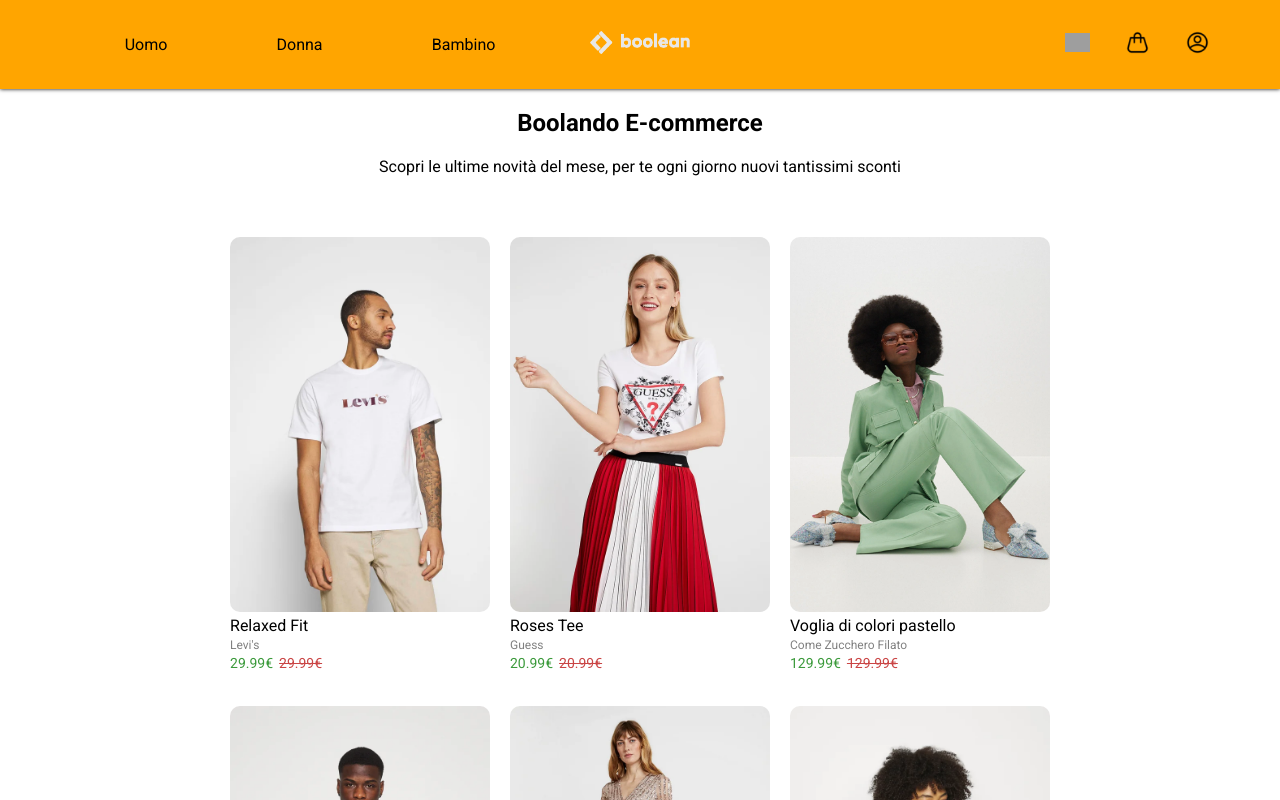
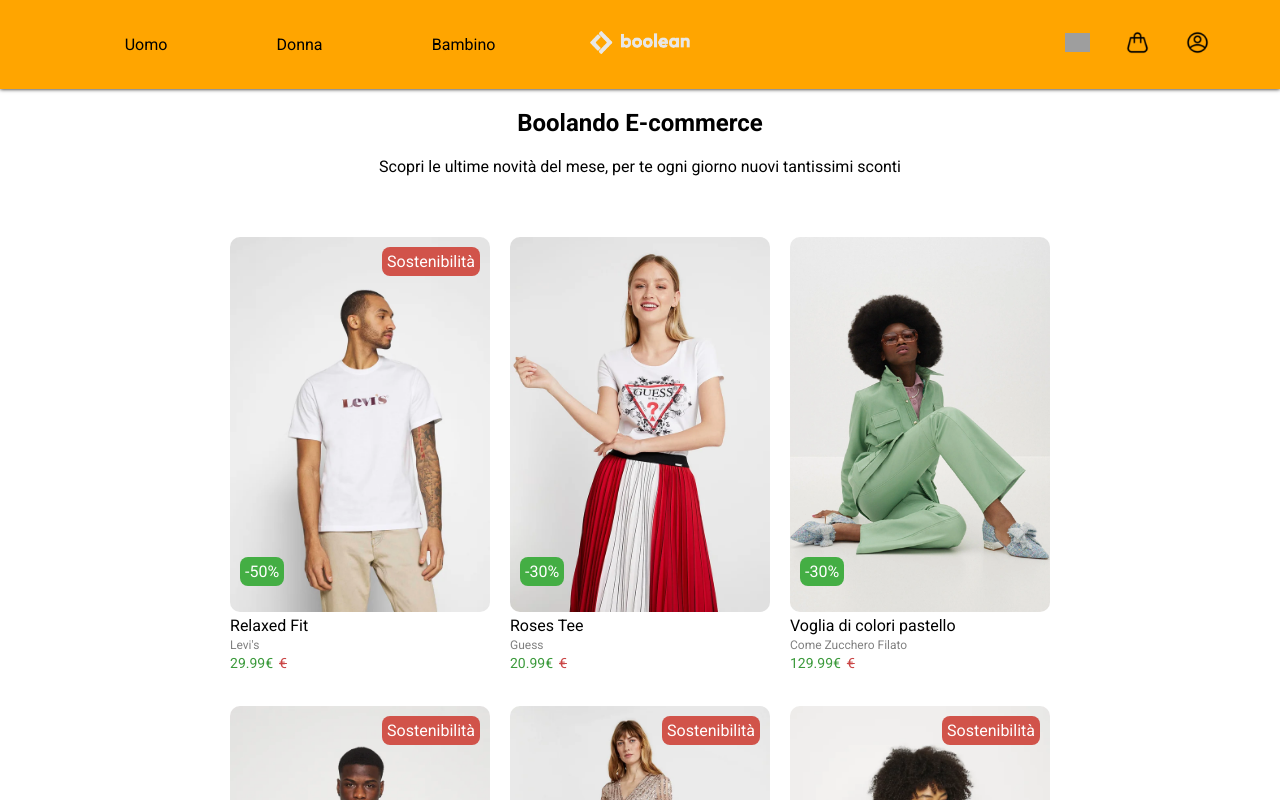
Before and after one commit to orlandomanfredini/vite-boolando, a Vue app in the folder vite-boolando/: page / in a window 1280 px wide. Shown: the top 800 px of the page. Built offline with nearby package versions, Linux system fonts and the light colour scheme; grey boxes are pictures that could not be loaded.

Commit message:
ADD: commit

```diff
--- a/vite-boolando/src/assets/db2.json
+++ b/vite-boolando/src/assets/db2.json
@@ -94,6 +94,7 @@
       "brand": "Esprit",
       "name": "Maglione - Black",
       "price": 29.99,
+
       "isInFavorites": true,
       "badges": [
         {
--- a/vite-boolando/src/assets/scss/card.scss
+++ b/vite-boolando/src/assets/scss/card.scss
@@ -18,17 +18,32 @@
 .card-img .discount{
     position: absolute;
     left: 10px;
-    bottom: 20px;
+    bottom: 30px;
     background-color: rgb(68, 174, 68);
     padding: 5px;
     border-radius: 8px;
     color: white;
 }
 
+.card-img .sustenible{
+    position: absolute;
+    right: 10px;
+    top: 10px;
+    background-color: rgb(209, 83, 74);
+    padding: 5px;
+    border-radius: 8px;
+    color: white;
+    opacity: 1;
+}
+
 .card-img img{
     max-width: 100%;
+    max-height: 100%;
     border-radius: 10px;
 }
+
+
+
 
 .overlay{
     display: flex;
--- a/vite-boolando/src/components/AppContent.vue
+++ b/vite-boolando/src/components/AppContent.vue
@@ -17,8 +17,11 @@
         }
 
     },
+
+
+
     mounted(){
-        console.log(this.products)
+
     }
 }
 </script>
--- a/vite-boolando/src/components/AppProduct.vue
+++ b/vite-boolando/src/components/AppProduct.vue
@@ -4,11 +4,12 @@
 
 
     data(){
-
         return {
 
+
         }
-    }
+    },
+
 }
 </script>
 
@@ -17,10 +18,15 @@
     <div class="card">
         <div class="card-img">
             <img :src="singleProduct.frontImage">
-            <!-- <div class="discount">{{ singleProduct.badges[1].value }} %</div> -->
+            <div  v-for="(info, i) in singleProduct.badges" class="info">
+                <div :class="info.type === 'discount' ? 'discount' : 'sustenible' ">{{ info.value }}</div>
+            </div>
+
             <div class="overlay">
                 <img class="overlay-img" :src="singleProduct.backImage" alt="">
-                <!-- <div class="discount">{{ singleProduct.sconto }} %</div> -->
+                <div  v-for="(info, i) in singleProduct.badges" class="info">
+                    <div :class="info.type === 'discount' ? 'discount' : 'sustenible' ">{{ info.value }}</div>
+                </div>
             </div>
         </div>
         <div class="body-card">
@@ -28,7 +34,7 @@
             <span class="brand">{{ singleProduct.brand }}</span>
             <div class="price">
                 <span>{{ singleProduct.price }}€</span>
-                <span class="price-original">{{ singleProduct.price}}€</span>
+                <span class="price-original">€</span>
             </div>
         </div>
     </div>
```
